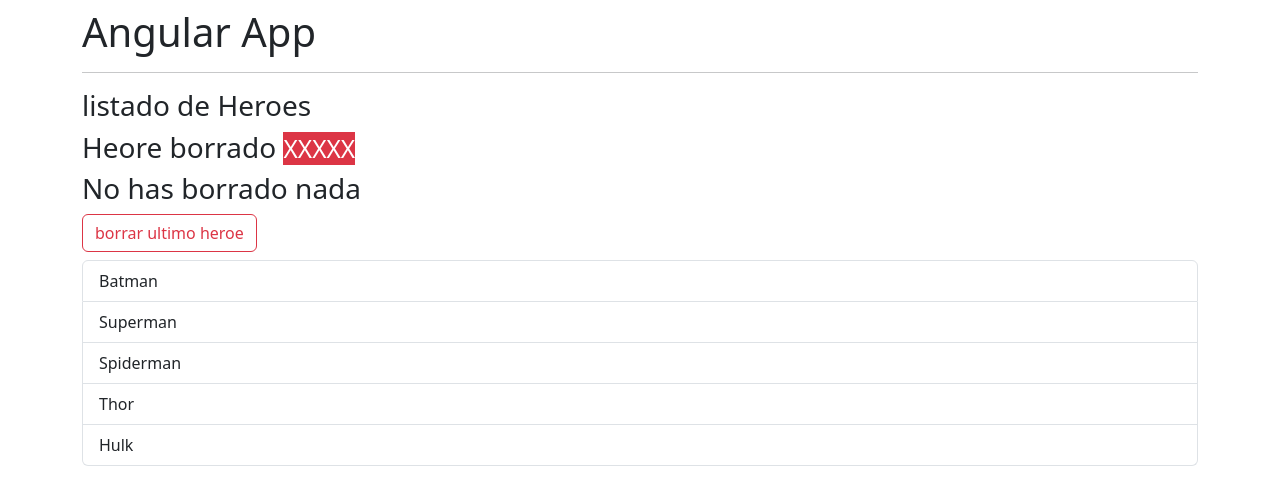
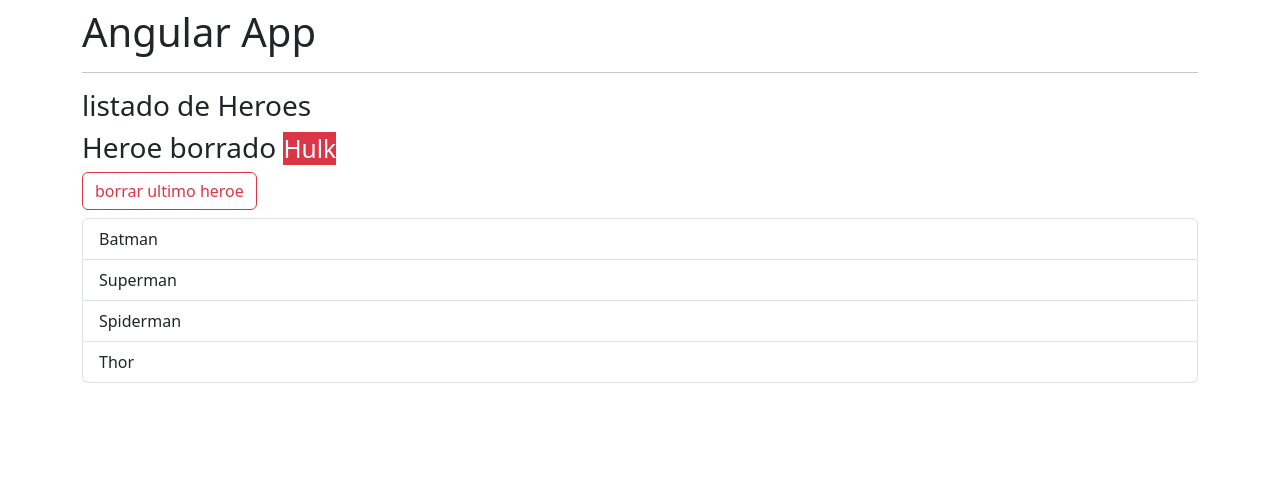
Before and after one commit to EliecerAAguilar/angular-bases, an Angular app: page / in a window 1280 px wide. Both pictures are taken after a click on the button "borrar ultimo heroe". Shown: the top 504 px of the page. Built offline with nearby package versions, Linux system fonts and the light colour scheme.

Commit message:
feat(list-component)!: 50
add ngif else
add local reference
add ngtemplate

```diff
--- a/src/app/heroes/list/list.component.html
+++ b/src/app/heroes/list/list.component.html
@@ -1,9 +1,20 @@
 <h3>listado de Heroes</h3>
 
-<h3> Heore borrado <small class="text-bg-danger">XXXXX</small></h3>
-<h3>No has borrado nada</h3>
+<div>
+  <h3 *ngIf="deletedHero; else nothingDeleted"> Heroe borrado <small class="text-bg-danger">{{ deletedHero }}</small></h3>
+</div>
 
-<button class="btn btn-outline-danger">borrar ultimo heroe</button>
+<ng-template #nothingDeleted>
+  <h3>No has borrado nada</h3>
+</ng-template>
+
+
+<button
+  class="btn btn-outline-danger"
+  (click)="removeLastHero()"
+  *ngIf="heroNames.length > 0">
+  borrar ultimo heroe
+</button>
 
 <ul class="mt-2 list-group">
   <li *ngFor="let name of heroNames" class="list-group-item">{{ name }}</li>
--- a/src/app/heroes/list/list.component.ts
+++ b/src/app/heroes/list/list.component.ts
@@ -7,5 +7,11 @@ import { Component } from '@angular/core';
 })
 export class ListComponent {
   public heroNames: string[] = ['Batman', 'Superman', 'Spiderman', 'Thor', 'Hulk'];
+  public deletedHero?: string;
+
+  removeLastHero():void {
+    this.deletedHero = this.heroNames.pop();
+    console.log(`Deleted hero: ${this.deletedHero}`);
+  }
 
 }
```
